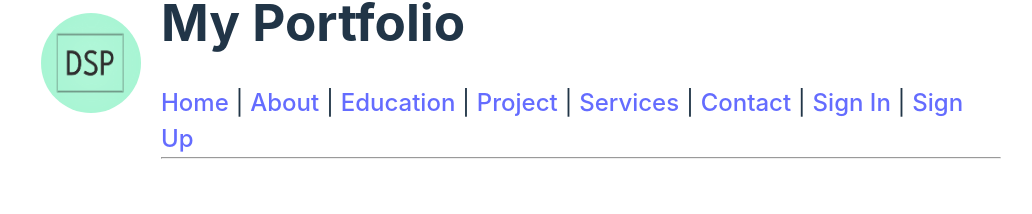
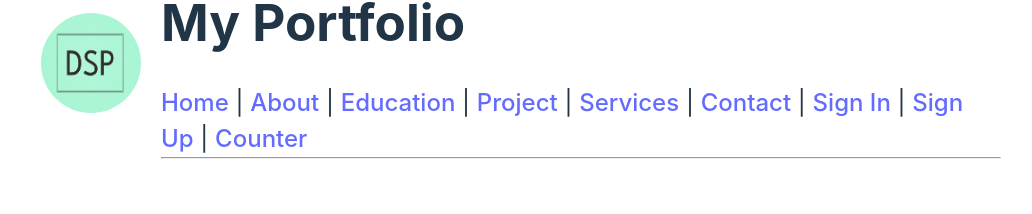
Before and after one commit to dpagulon/portfolio, a React (Vite) app in the folder client/: page /about in a window 1280 px wide. Shown: the part 74-288 px from the top of the page, without its empty margins (119-1151 px from the left). Built offline with nearby package versions, Linux system fonts and the light colour scheme.

Commit message:
readded counter page

```diff
--- a/client/components/Layout.jsx
+++ b/client/components/Layout.jsx
@@ -20,7 +20,8 @@ export default function Layout() {
           <Link to="/services">Services</Link> |{' '}
           <Link to="/contact">Contact</Link> |{' '}
           <Link to="/signin">Sign In</Link> |{' '}
-          <Link to="/signup">Sign Up</Link>
+          <Link to="/signup">Sign Up</Link> |{' '}
+          <Link to="/counter">Counter</Link>
         </nav>
         <hr />
       </div>
```
